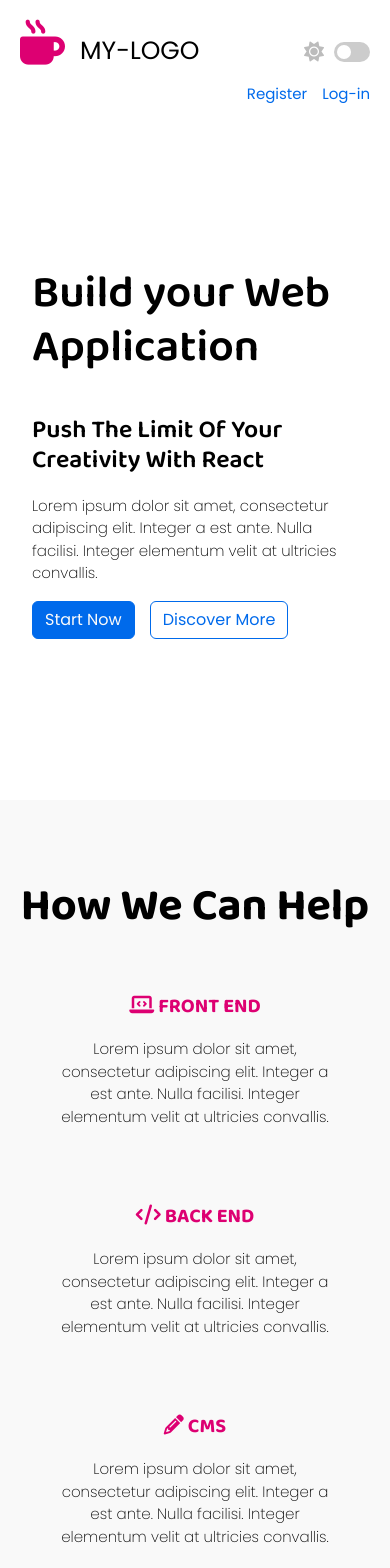
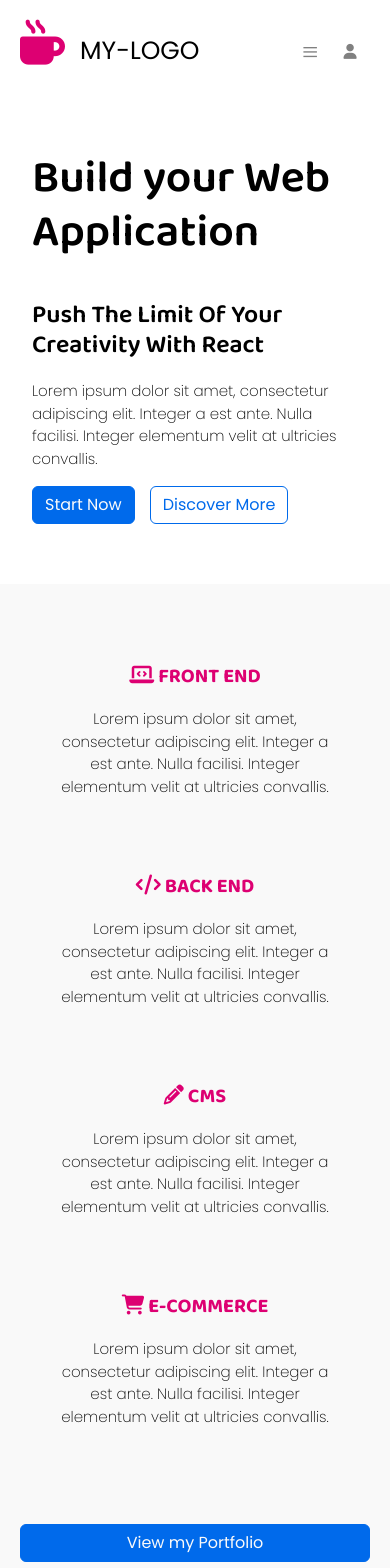
Before and after one commit to thelore85/template-react, a React app: page / in a window 390 px wide. Shown: the top 1568 px of the page. Built offline with nearby package versions, Linux system fonts and the light colour scheme; a web font is replaced by a local one.

Commit message:
feaatures: mobile menu

```diff
--- a/src/components/Brands/Brands.js
+++ b/src/components/Brands/Brands.js
@@ -7,7 +7,7 @@ const Brands = () => {
       <div className="wrapper">
 
           <div className="row vertical-align">
-            <h2 className="session-title">Technology at your support</h2>
+            <h2 className="session-title">The best technology at your support</h2>
             <p> We stay up to date to the latest developing tecnology. <br/>
             To delivery the best, for you.</p>
           </div>
--- a/src/components/Hero/Hero.css
+++ b/src/components/Hero/Hero.css
@@ -2,7 +2,9 @@
   z-index:1;
   position: relative;
   background-color: var(--section-bg);
-  min-height: 80vh;
+  padding-top: 60px;
+  padding-bottom:60px;
+  min-height: 85vh;
 }
 
 #hero p{
@@ -16,3 +18,12 @@
 #hero .btn{
   margin-right: 15px;
 }
+
+
+@media only screen and (max-width: 767px) {
+  #hero {
+    padding-top: 40px;
+    padding-bottom:40px;
+    min-height: 50vh;
+  }
+}
--- a/src/components/Menu/Menu.js
+++ b/src/components/Menu/Menu.js
@@ -2,6 +2,7 @@ import React from 'react';
 import Logo from './Logo/Logo.js';
 import DarkMode from './DarkMode/DarkMode.js';
 import Navigation from './Navigation/Navigation.js'
+
 import './Menu.css';
 
 
@@ -11,7 +12,7 @@ const Menu = ( { onDarkMode } ) => {
       <nav className="wrapper">
 
         <Logo />
-        <DarkMode onDarkMode={onDarkMode}/>
+        {/* <DarkMode onDarkMode={onDarkMode}/> */}
         <Navigation />
 
       </nav>
--- a/src/components/Menu/Navigation/Navigation.css
+++ b/src/components/Menu/Navigation/Navigation.css
@@ -1,11 +1,48 @@
 /* MENU LINKS */
-#navigation {
+.navigation {
   display: inline-block;
   margin: 0;
   margin-top: 20px;
   float: right;
 }
 
-#navigation a{
+.navigation a{
   margin-left: 15px;
 }
+
+.mobile-nagvigation{
+  float:right;
+  margin-top: 12px;
+}
+
+.canvas-navigation a{
+  display: block;
+}
+
+
+
+/* ////////////////////////////////////
+TO REVIEW
+////////////////////////////////////
+ACCOUNT MENU
+/////////////////////////////////////*/
+
+
+.header-menu-button{
+  border: none;
+  border-radius: 100%;
+  height: 40px;
+  width:40px;
+  rotate:90deg;
+  color: gray;
+  background-color: rgba(255, 255, 255, 0);
+}
+
+.header-account-button{
+  border: none;
+  border-radius: 100%;
+  height: 40px;
+  width:40px;
+  color: gray;
+  background-color: white;
+}
--- a/src/components/Menu/Navigation/Navigation.js
+++ b/src/components/Menu/Navigation/Navigation.js
@@ -1,13 +1,44 @@
 import React from 'react';
+import { useState } from 'react';
+import Offcanvas from 'react-bootstrap/Offcanvas'; // sidebar menu
+
 import './Navigation.css';
 
+const Navigation = () => {
 
-const Navigation = () => {
+  const [show, setShow] = useState(false);
+	const handleClose = () => setShow(false);
+	const handleShow = () => setShow(true);
+
+
   return(
-    <div id="navigation">
+    <>
+    <div className="navigation 	d-none d-sm-block">
       <a href="#">Register</a>
       <a href="#">Log-in</a>
     </div>
+
+    <div className="mobile-nagvigation d-block d-sm-none">
+      <button className="header-menu-button menu" variant="primary" onClick={handleShow}>|||</button>
+      <button className="header-account-button account" variant="primary" onClick={handleShow}><i className="fa fa-user" aria-hidden="true"></i></button>
+    </div>
+
+    {/* hidden menu - offcanvas*/}
+    <Offcanvas show={show} onHide={handleClose}>
+        <Offcanvas.Header closeButton>
+          <Offcanvas.Title>Menu</Offcanvas.Title>
+        </Offcanvas.Header>
+        <Offcanvas.Body>
+
+        <div className="canvas-navigation">
+          <a href="#">Register</a>
+          <a href="#">Log-in</a>
+        </div>
+
+        </Offcanvas.Body>
+      </Offcanvas>
+
+    </>
   )
 }
 
--- a/src/components/Product/Product.css
+++ b/src/components/Product/Product.css
@@ -1,8 +1,4 @@
 
-#product{
-  padding-top: 80px;
-  padding-bottom: 80px;
-}
 #product .wrapper{
   text-align: center;
 
@@ -20,7 +16,7 @@
 
 #product .session-title{
 	font-family: 'Baloo 2', cursive;
-	font-size: 45px;
+	font-size: 35px;
 	letter-spacing: 0px;
   margin-bottom: 40px;
   color: var(--on-background);
--- a/src/components/Product/Product.js
+++ b/src/components/Product/Product.js
@@ -6,9 +6,9 @@ const Product = () => {
     <section id="product">
       <div className="wrapper">
 
-          <div className="row vertical-align">
+          {/* <div className="row vertical-align">
             <h2 className="session-title">How we can help</h2>
-          </div>
+          </div> */}
 
           <div className="row vertical-align">
 
```
